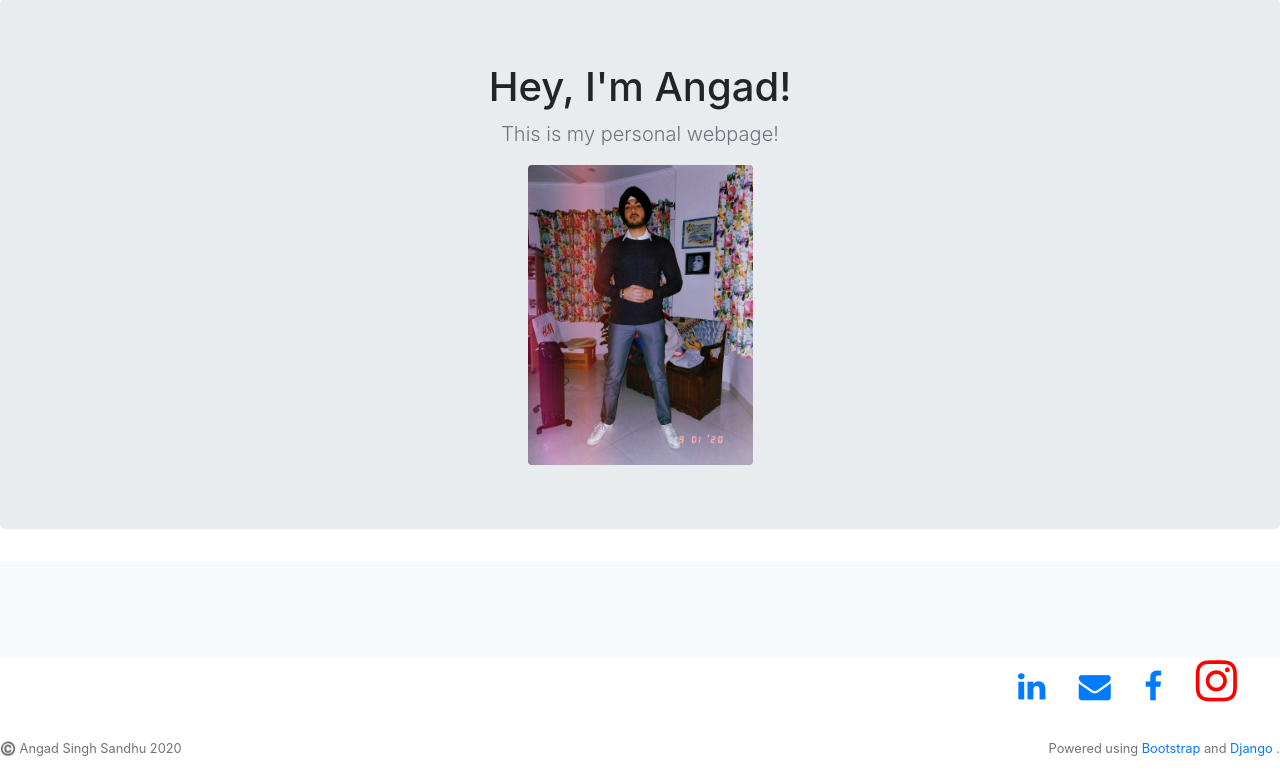
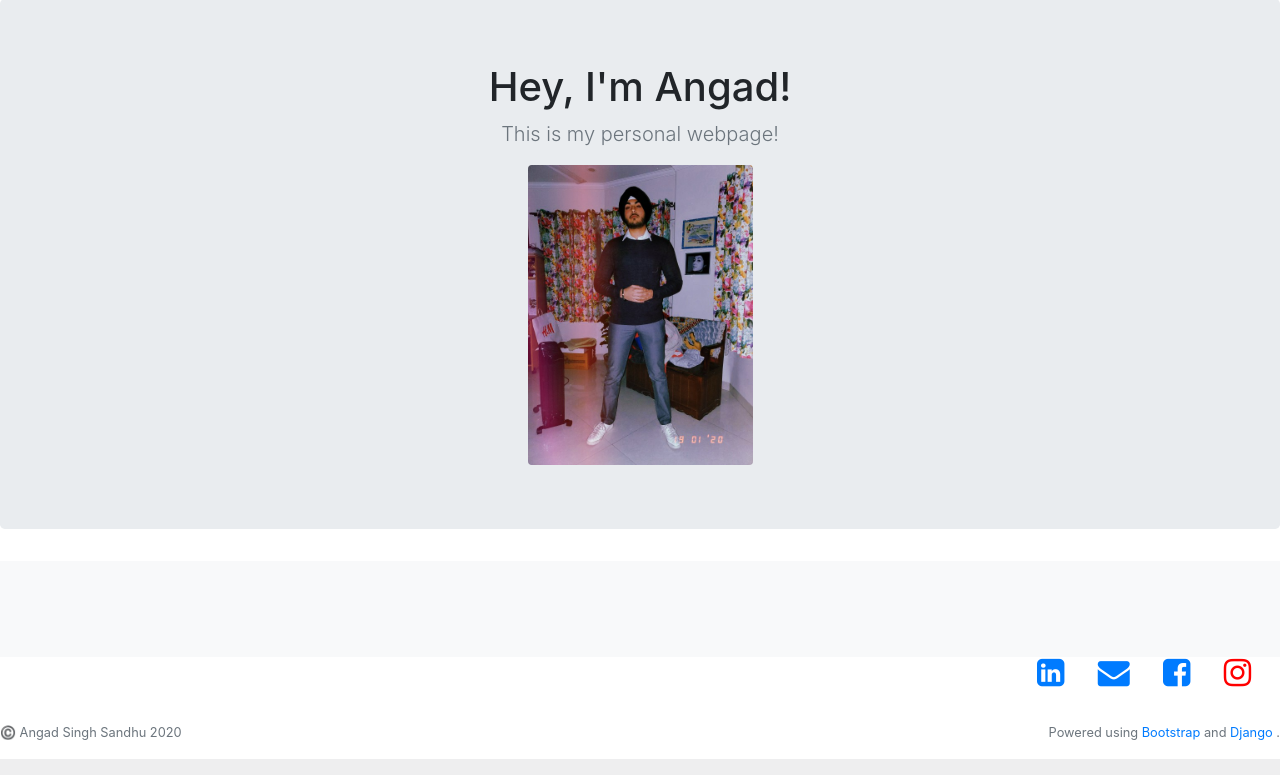
Before and after one commit to angad277/portfolio-project, a Django app: page / in a window 1280 px wide. Shown: the part 57-832 px from the top of the page. Run offline with Django 3.2, Linux system fonts and the light colour scheme; data that the repository does not hold is empty; some libraries are stand-ins or nearby versions.

Commit message:
icons fixed

```diff
--- a/blog/templates/blog/allblogs.html
+++ b/blog/templates/blog/allblogs.html
@@ -14,6 +14,7 @@
 
     <!-- Bootstrap core CSS -->
     <link rel="stylesheet" href="https://stackpath.bootstrapcdn.com/bootstrap/4.5.0/css/bootstrap.min.css" integrity="sha384-9aIt2nRpC12Uk9gS9baDl411NQApFmC26EwAOH8WgZl5MYYxFfc+NcPb1dKGj7Sk" crossorigin="anonymous">
+    <link rel="stylesheet" href="https://cdnjs.cloudflare.com/ajax/libs/font-awesome/4.7.0/css/font-awesome.min.css">
 
     <!-- Favicons -->
 <link rel="apple-touch-icon" href="/docs/4.4/assets/img/favicons/apple-touch-icon.png" sizes="180x180">
--- a/blog/templates/blog/detail.html
+++ b/blog/templates/blog/detail.html
@@ -14,7 +14,7 @@
 
     <!-- Bootstrap core CSS -->
     <link rel="stylesheet" href="https://stackpath.bootstrapcdn.com/bootstrap/4.5.0/css/bootstrap.min.css" integrity="sha384-9aIt2nRpC12Uk9gS9baDl411NQApFmC26EwAOH8WgZl5MYYxFfc+NcPb1dKGj7Sk" crossorigin="anonymous">
-
+    <link rel="stylesheet" href="https://cdnjs.cloudflare.com/ajax/libs/font-awesome/4.7.0/css/font-awesome.min.css">
     <!-- Favicons -->
 <link rel="apple-touch-icon" href="/docs/4.4/assets/img/favicons/apple-touch-icon.png" sizes="180x180">
 <link rel="icon" href="/docs/4.4/assets/img/favicons/favicon-32x32.png" sizes="32x32" type="image/png">
--- a/jobs/templates/jobs/home.html
+++ b/jobs/templates/jobs/home.html
@@ -102,10 +102,10 @@
     </div>
   </div>
   <div style="text-align: right;">
-    <a href="https://www.linkedin.com/in/angad-singh-sandhu-259779197/" target="_blank"><i class="fa fa-linkedin fa-2x" aria-hidden="true"></i></a>
-    <a href="mailto:angad277@gmail.com" taget="_blank"><i class="fa fa-envelope fa-2x red-text" aria-hidden="true"></i></a>
-    <a href="https://www.facebook.com/angad.sandhu.31/" target="_blank"><i class="fa fa-facebook fa-2x blue-text" aria-hidden="true"></i></a>
-    <a href="https://www.instagram.com/angadssandhu/" target="_blank"><i class="fa fa-instagram" style="font-size:48px;color:red" aria="true"></i></a>
+    <a href="https://www.linkedin.com/in/angad-singh-sandhu-259779197/" target="_blank"><i class="fa fa-linkedin-square fa-2x" aria-hidden="true"></i></a>
+    <a href="mailto:angad277@gmail.com" taget="_blank"><i class="fa fa-envelope fa-2x" aria-hidden="true"></i></a>
+    <a href="https://www.facebook.com/angad.sandhu.31/" target="_blank"><i class="fa fa-facebook-square fa-2x" aria-hidden="true"></i></a>
+    <a href="https://www.instagram.com/angadssandhu/" target="_blank"><i class="fa fa-instagram fa-2x" style="color:red" aria-hidden="true"></i></a>
     <!-- <a class="btn btn-outline-light btn-social mx-1" href="#"><i class="fab fa-fw fa-facebook-f"></i></a> -->
   </div>
 </main>
```
